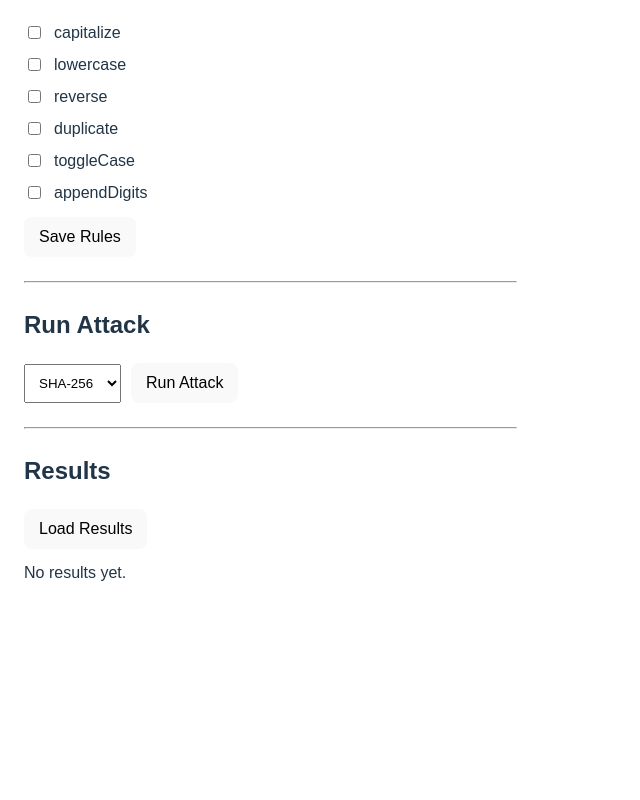
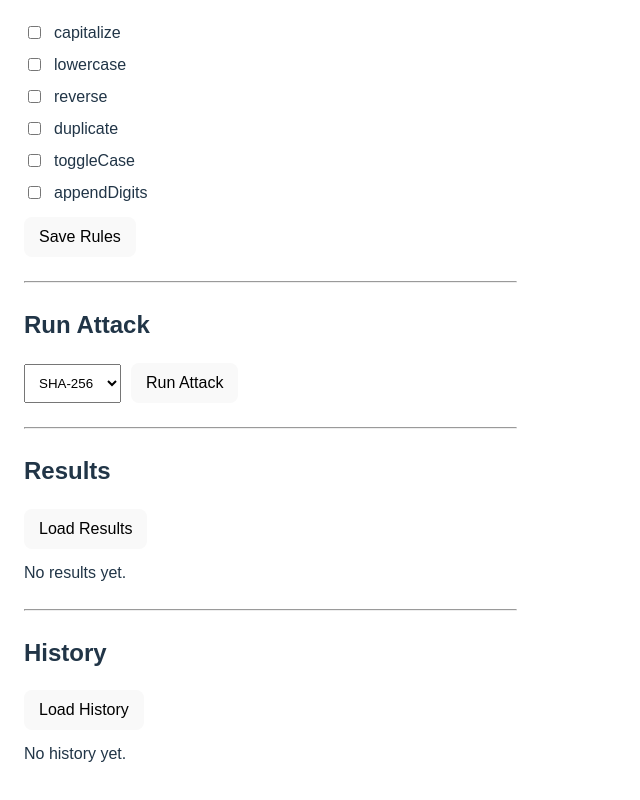
Before and after one commit to dishitha-mahendrakar/self, a React app in the folder frontend/: page / in a window 1280 px wide. Shown: the part 460-1260 px from the top of the page, without its empty margins (0-640 px from the left). Before the commit the page ends 1085 px from the top, so only its background shows below. Built offline with nearby package versions, Linux system fonts and the light colour scheme; the HTML template or start-up script is replaced by a standard one.

Commit message:
Frontend: add history viewer

```diff
--- a/frontend/src/App.jsx
+++ b/frontend/src/App.jsx
@@ -1,15 +1,26 @@
+// =======================
+// 1) Imports (top of file)
+// =======================
 import { useState } from "react";
 import { getHealth, API_BASE } from "./api";
 
+// =======================
+// 2) Component starts here
+// =======================
 export default function App() {
+  // ======================================
+  // 3) State variables (ALL useState here)
+  // ======================================
+
+  // Health check state
   const [status, setStatus] = useState(null);
   const [err, setErr] = useState("");
 
-  // Hash generator
+  // Hash generator state
   const [password, setPassword] = useState("");
   const [hash, setHash] = useState("");
 
-  // Rule designer
+  // Rule designer state
   const [rules, setRules] = useState({
     capitalize: false,
     lowercase: false,
@@ -19,12 +30,20 @@ export default function App() {
     appendDigits: false,
   });
 
-  // Run attack
+  // Run attack state
   const [attackType, setAttackType] = useState("SHA-256");
 
-  // Results viewer
+  // Results state
   const [results, setResults] = useState([]);
 
+  // History state
+  const [history, setHistory] = useState([]);
+
+  // ==================================================
+  // 4) Functions (ALL API calling functions written here)
+  // ==================================================
+
+  // 4.1 Health check
   async function checkBackend() {
     setErr("");
     setStatus(null);
@@ -36,6 +55,7 @@ export default function App() {
     }
   }
 
+  // 4.2 Generate hash
   async function generateHash() {
     setErr("");
     setHash("");
@@ -54,6 +74,7 @@ export default function App() {
     }
   }
 
+  // 4.3 Save rules
   async function saveRules() {
     setErr("");
     try {
@@ -65,13 +86,13 @@ export default function App() {
 
       const data = await res.json();
       if (!res.ok) throw new Error(data.error || `HTTP ${res.status}`);
-
       alert("Rules saved on backend!");
     } catch (e) {
       setErr(String(e.message || e));
     }
   }
 
+  // 4.4 Run attack
   async function runAttack() {
     setErr("");
     try {
@@ -83,13 +104,13 @@ export default function App() {
 
       const data = await res.json();
       if (!res.ok) throw new Error(data.error || `HTTP ${res.status}`);
-
       alert(`Attack done: ${data.attackType} in ${data.time}s`);
     } catch (e) {
       setErr(String(e.message || e));
     }
   }
 
+  // 4.5 Load results
   async function loadResults() {
     setErr("");
     try {
@@ -102,14 +123,36 @@ export default function App() {
     }
   }
 
+  // 4.6 Load history
+  async function loadHistory() {
+    setErr("");
+    try {
+      const res = await fetch(`${API_BASE}/history`);
+      const data = await res.json();
+      if (!res.ok) throw new Error(data.error || `HTTP ${res.status}`);
+      setHistory(data);
+    } catch (e) {
+      setErr(String(e.message || e));
+    }
+  }
+
+  // ======================================
+  // 5) UI (return block starts here)
+  // ======================================
   return (
     <div style={{ padding: 24, fontFamily: "Arial" }}>
+      {/* ----------------------------
+          SECTION A: Title + Backend URL
+         ---------------------------- */}
       <h1>Project 24</h1>
 
       <p>
         Backend URL: <code>{API_BASE}</code>
       </p>
 
+      {/* ----------------------------
+          SECTION B: Health Check
+         ---------------------------- */}
       <button onClick={checkBackend} style={{ padding: "10px 14px" }}>
         Check Backend Health
       </button>
@@ -120,8 +163,10 @@ export default function App() {
         </pre>
       )}
 
+      {/* ----------------------------
+          SECTION C: Hash Generator
+         ---------------------------- */}
       <hr style={{ margin: "24px 0" }} />
-
       <h2>Generate SHA-256 Hash</h2>
 
       <input
@@ -144,8 +189,10 @@ export default function App() {
         </div>
       )}
 
+      {/* ----------------------------
+          SECTION D: Rule Designer
+         ---------------------------- */}
       <hr style={{ margin: "24px 0" }} />
-
       <h2>Rule Designer</h2>
 
       <div style={{ display: "grid", gap: 8, maxWidth: 320 }}>
@@ -173,8 +220,10 @@ export default function App() {
         Save Rules
       </button>
 
+      {/* ----------------------------
+          SECTION E: Run Attack
+         ---------------------------- */}
       <hr style={{ margin: "24px 0" }} />
-
       <h2>Run Attack</h2>
 
       <select
@@ -192,8 +241,10 @@ export default function App() {
         Run Attack
       </button>
 
+      {/* ----------------------------
+          SECTION F: Results Viewer
+         ---------------------------- */}
       <hr style={{ margin: "24px 0" }} />
-
       <h2>Results</h2>
 
       <button onClick={loadResults} style={{ padding: "10px 14px" }}>
@@ -208,6 +259,27 @@ export default function App() {
         </pre>
       )}
 
+      {/* ----------------------------
+          SECTION G: History Viewer
+         ---------------------------- */}
+      <hr style={{ margin: "24px 0" }} />
+      <h2>History</h2>
+
+      <button onClick={loadHistory} style={{ padding: "10px 14px" }}>
+        Load History
+      </button>
+
+      {history.length === 0 ? (
+        <p style={{ marginTop: 12 }}>No history yet.</p>
+      ) : (
+        <pre style={{ marginTop: 12, background: "#f5f5f5", padding: 12 }}>
+          {JSON.stringify(history, null, 2)}
+        </pre>
+      )}
+
+      {/* ----------------------------
+          SECTION H: Error display (bottom)
+         ---------------------------- */}
       {err && (
         <p style={{ marginTop: 16, color: "red" }}>
           Error: {err}
```
